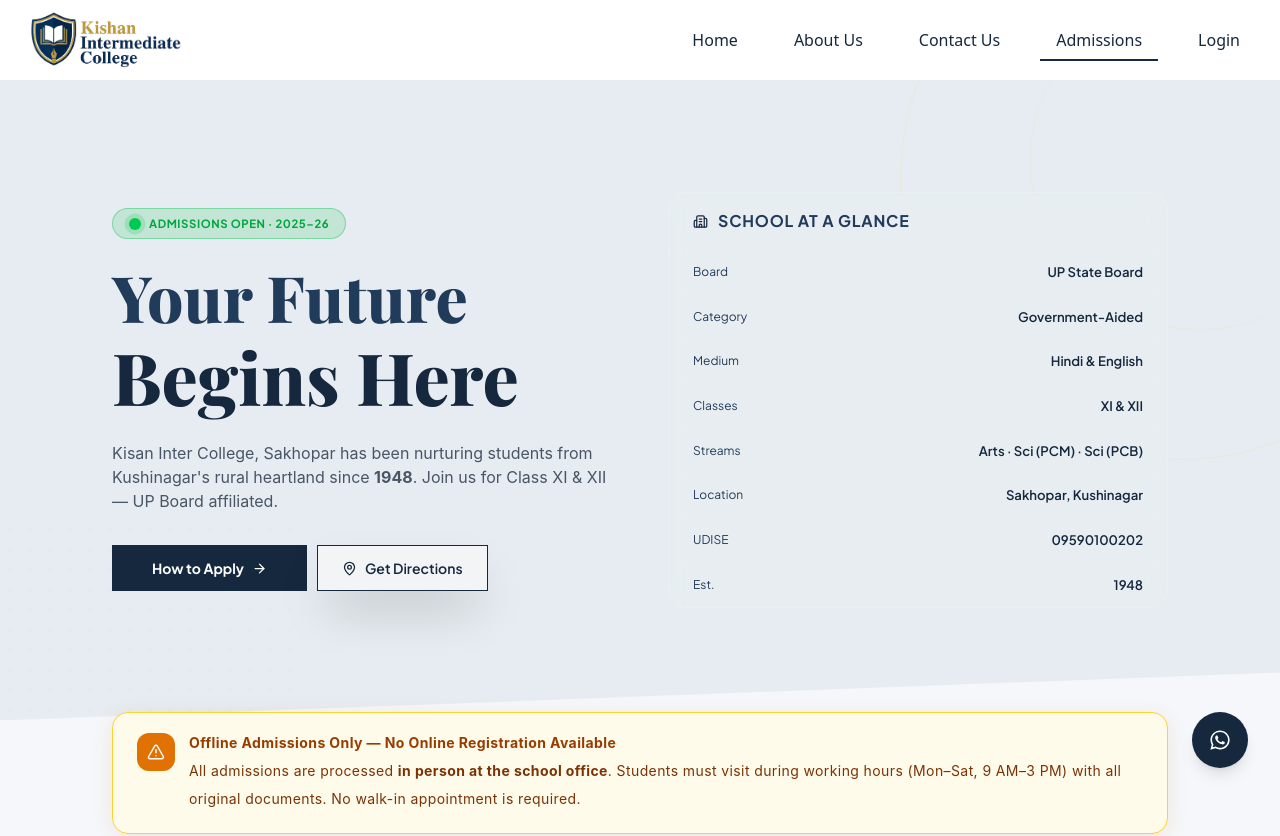
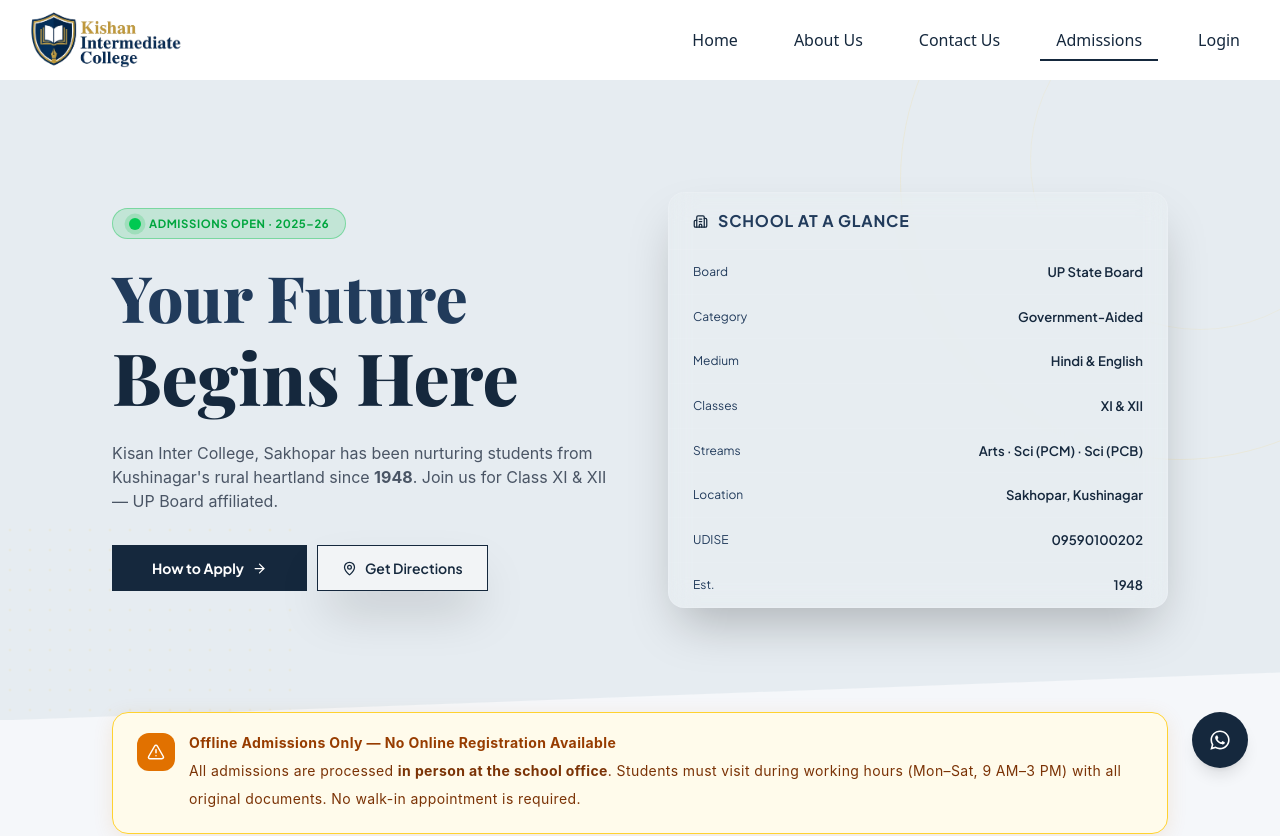
Before and after one commit to tausif-alam-64/Kishan-Campus, a React (Vite) app: page /admissions in a window 1280 px wide. Shown: the top 836 px of the page. Built offline with nearby package versions, Linux system fonts and the light colour scheme; no server answers; a web font is replaced by a local one.

Commit message:
fix(bug): fixing not found page on Admission.jsx

```diff
--- a/src/component/common/Footer.jsx
+++ b/src/component/common/Footer.jsx
@@ -183,7 +183,7 @@ const Footer = () => {
                 }
               >
                 Classes VI – XII<br />
-                <span className="text-xs text-green-100/40">Science · Commerce · Arts</span>
+                <span className="text-xs text-green-100/40">Science · Maths · Arts</span>
               </ContactItem>
 
             </div>
--- a/src/pages/public/Admissions.jsx
+++ b/src/pages/public/Admissions.jsx
@@ -5,6 +5,7 @@ import {
   GraduationCap, Microscope, Palette, ExternalLink, Info,
   ChevronDown, ArrowRight, BookOpen, Atom, PenLine,FlaskConical,Landmark
 } from "lucide-react";
+import { NavLink } from "react-router-dom";
 
 /* ────────────────────────────────────────────
    INJECT STYLES  (animations + fonts)
@@ -412,7 +413,7 @@ export default function AdmissionsPage() {
             {/* right — info glass card */}
             <div>
               <div
-                className="rounded-2xl overflow-hidden"
+                className="rounded-2xl overflow-hidden shadow-2xl"
                 style={{
                   background: "rgba(255,255,255,.06)",
                   border: "1px solid rgba(255,255,255,.11)",
@@ -809,13 +810,13 @@ export default function AdmissionsPage() {
                   >
                     <MapPin size={15} /> Get Directions <ExternalLink size={12} style={{ opacity: .75 }} />
                   </a>
-                  <a
+                  <NavLink
                     href="/contact#contact-form"
                     className="adm-btn flex items-center justify-center gap-2 text-white p-3 rounded-xl font-semibold text-sm no-underline"
                     style={{ background: "rgba(255,255,255,.08)", border: "1px solid rgba(255,255,255,.14)" }}
                   >
                     <Mail size={15} /> Email Us
-                  </a>
+                  </NavLink>
                 </div>
 
                 {/* walk-in note */}
```
